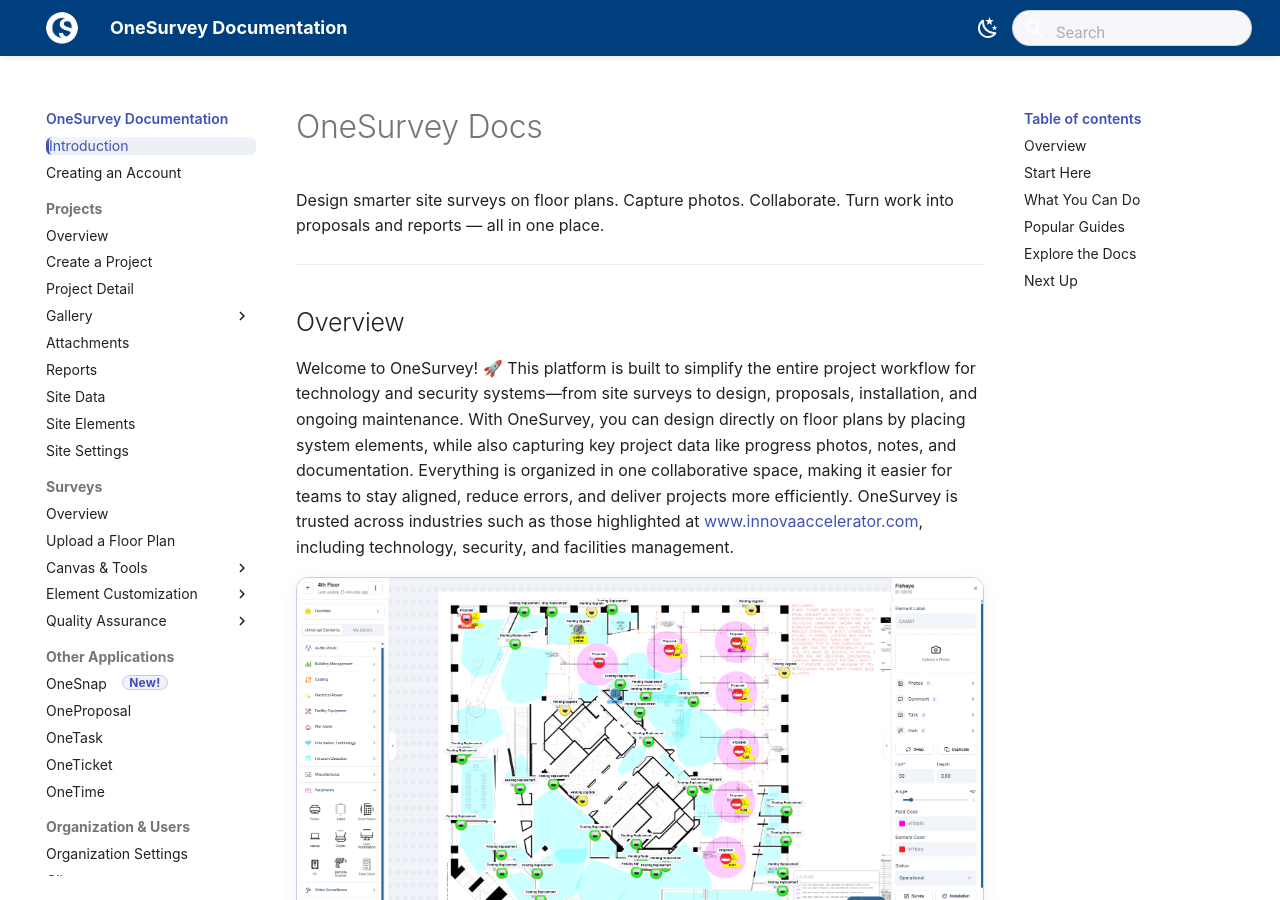
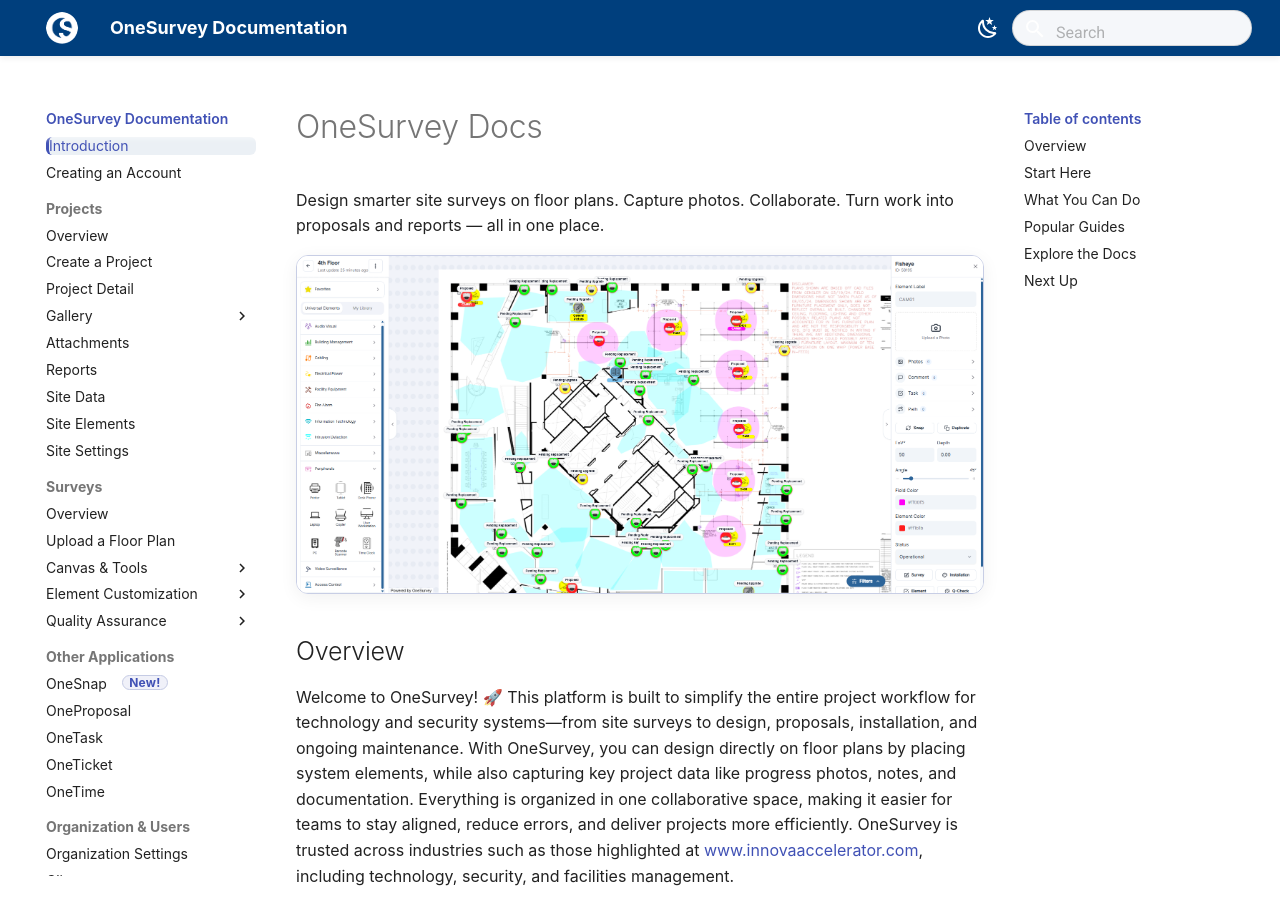
Before and after one commit to rstewartIA/OneSurvey-Docs, an MkDocs documentation site: the page built from docs/index.md, in a window 1280 px wide and 900 px high. Built offline with MkDocs 1.6.1 and Material for MkDocs 9.7.7, drawn with Linux system fonts in a browser that asks for light colours; some web fonts are replaced.

Commit message:
Adding pictures to pages

```diff
--- a/docs/index.md
+++ b/docs/index.md
@@ -2,17 +2,17 @@
 
 Design smarter site surveys on floor plans. Capture photos. Collaborate. Turn work into proposals and reports — all in one place.
 
----
+<div class="os-screenshot">
+  <div class="os-screenshot-card">
+    <img src="./assets/images/onesurvey-intro.png" alt="Showcasing the OneSurvey app in action, with a beautful design of an office with security cameras that have been proposed for install." loading="lazy">
+  </div>
+</div>
 
 ## Overview
 
 Welcome to OneSurvey! 🚀 This platform is built to simplify the entire project workflow for technology and security systems—from site surveys to design, proposals, installation, and ongoing maintenance. With OneSurvey, you can design directly on floor plans by placing system elements, while also capturing key project data like progress photos, notes, and documentation. Everything is organized in one collaborative space, making it easier for teams to stay aligned, reduce errors, and deliver projects more efficiently. OneSurvey is trusted across industries such as those highlighted at [www.innovaaccelerator.com](https://www.innovaaccelerator.com), including technology, security, and facilities management.
 
-<div class="os-screenshot">
-  <div class="os-screenshot-card">
-    <img src="../assets/images/onesurvey-intro.png" alt="Showcasing the OneSurvey app in action, with a beautful design of an office with security cameras that have been proposed for install." loading="lazy">
-  </div>
-</div>
+---
 <!-- <div class="os-video">
   <a class="os-video-card" href="#" aria-label="Intro video placeholder">
     <div class="os-video-play" aria-hidden="true">
```
